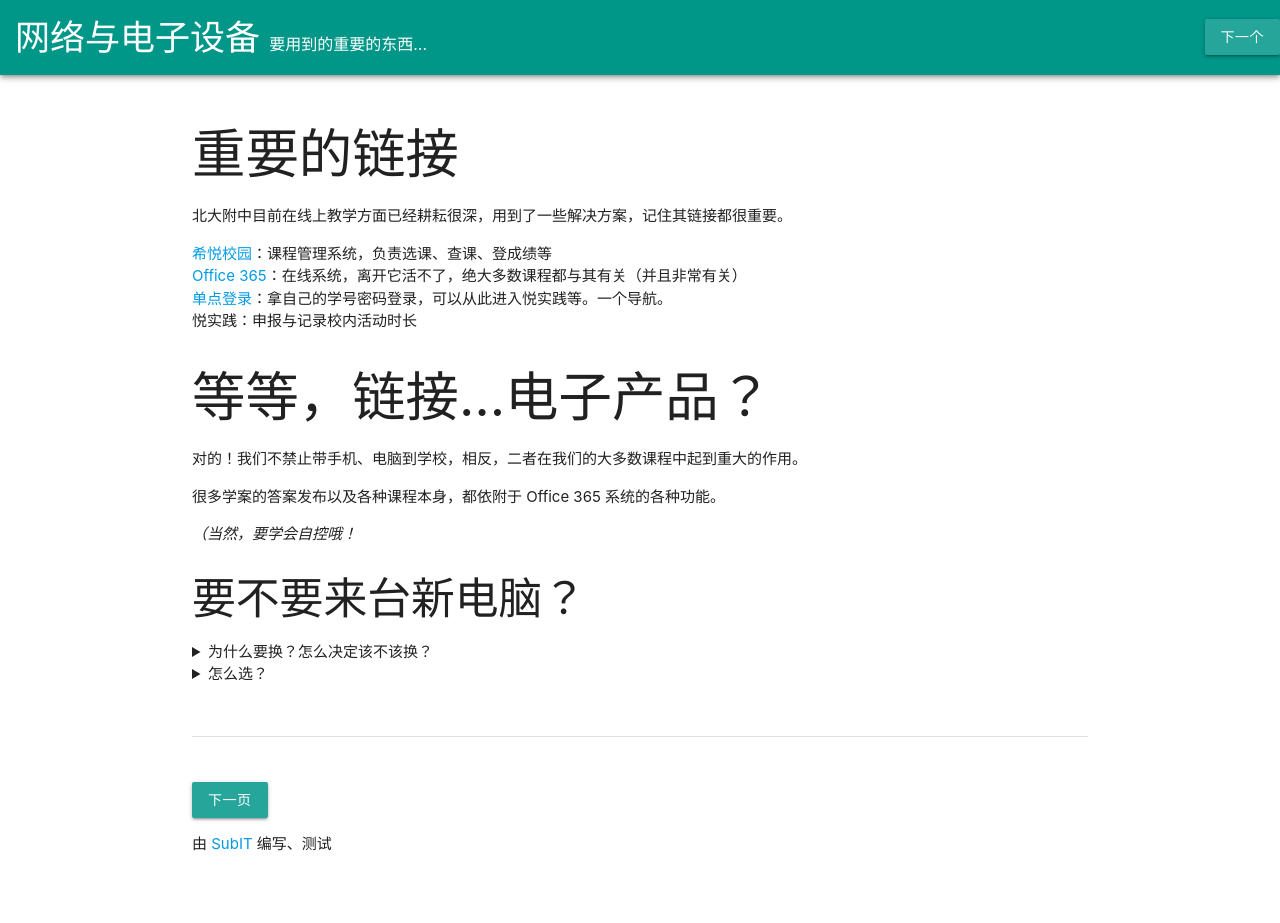
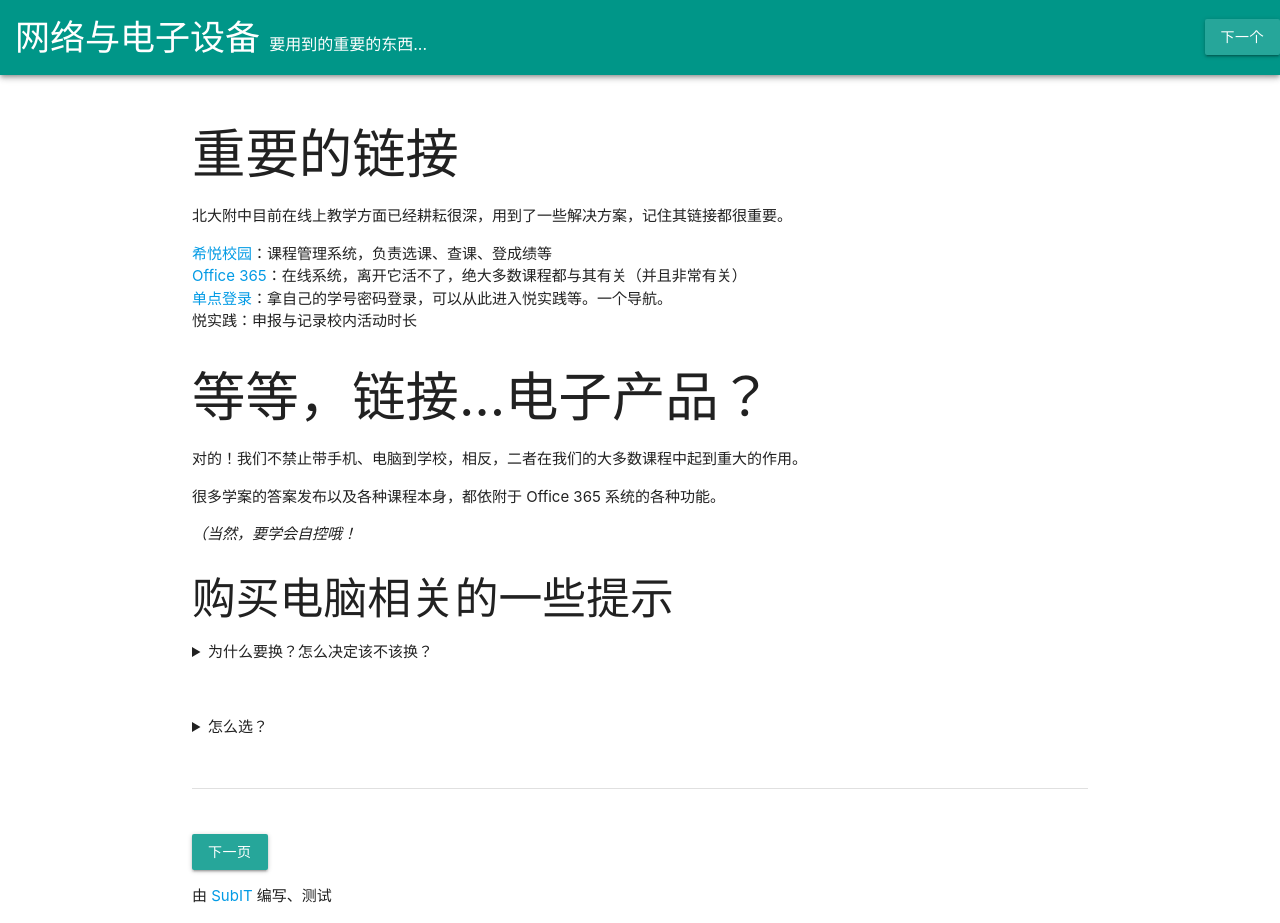
Before and after one commit to pkuschool/intro, a Jekyll site: the page built from 04-E-tech.md, in a window 1280 px wide. Built offline with Jekyll 4.4.1, drawn with Linux system fonts in a browser that asks for light colours; nearby versions of some CDN libraries; our own code applies the rules of GitHub Pages for plain Markdown files; before the commit the page ends 900 px from its top, so only the background shows below that.

Commit message:
Update 04-E-tech.md

```diff
--- a/04-E-tech.md
+++ b/04-E-tech.md
@@ -26,23 +26,23 @@ author:
 
 *（当然，要学会自控哦！*
 
-### 要不要来台新电脑？
+### 购买电脑相关的一些提示
 
 <details>
   <summary>为什么要换？怎么决定该不该换？</summary>
-    <h2 id="因为用的多">因为：用的多？</h2>
+    <h4 id="因为用的多">因为：用的多？</h4>
     <p>对于想要换电脑的学生和家长而言，这个是一个很重要的因素</p>
     <p>在北大附中，电脑是一种很重要的东西；日常写文案（尤其是写作课）需要、上课很多情况下需要、技术课程几乎必须要、用于访问 O365 必须要。</p>
     <p>可以这么说：</p>
     <ul>
         <li>在北大附中，不带电脑，你活不下去的。</li>
     </ul>
-    <h2 id="因为可能会影响学习">因为：可能会影响学习？</h2>
+    <h4 id="因为可能会影响学习">因为：可能会影响学习？</h4>
     <p>这里的“影响学习”指的<strong>不是电脑本身影响学习</strong>，<br>
         是电脑的本身使用状况会影响你的学习状态和心情。<br>
         如果你的电脑用的很顺，就不会有相关&quot;debuff&quot;，而如果你的电脑不符合你的需要或者卡出翔抑或是屏幕垃圾，就会导致心情不好继而导致学习成绩下降。</p>
     <p>强烈建议：至少这次不要吝啬为孩子（或自己）选择一个好用的笔记本电脑。</p>
-    <h3 id="哪种一定该换满足任意一条即可">哪种一定该换（满足任意一条即可）</h3>
+    <h5 id="哪种一定该换满足任意一条即可">哪种一定该换（满足任意一条即可）</h5>
     <ul>
         <li>机型距离发布 5 年以上</li>
         <li>重量超过 2kg 的非游戏本</li>
@@ -57,34 +57,34 @@ author:
             </ul>
         </li>
     </ul>
-    <h3 id="哪种不建议带到学校">哪种不建议带到学校</h3>
+    <h5 id="哪种不建议带到学校">哪种不建议带到学校</h5>
     <ul>
         <li>重量超过 2kg 的任何笔记本电脑（习武之人可以忽略）</li>
         <li>台式机、一体机（当然！）</li>
     </ul>
-    <h3 id="哪种完全没问题不用考虑直接带过来">哪种完全没问题，不用考虑，直接带过来</h3>
+    <h5 id="哪种完全没问题不用考虑直接带过来">哪种完全没问题，不用考虑，直接带过来</h5>
     <ul>
         <li>近两年发布的超极本、全能本（即搭载MX150、MX250或类似显卡）</li>
         <li>运行 Windows 10</li>
         <li>内存 ≥ 8G</li>
         <li>价格高于 ￥8000</li>
     </ul>
-    <h2 id="因为性能">因为：性能？</h2>
-    <p>在北大附中，你有无尽的可能，你可能会上手很多额外的、从未做过的工作，这些都会对计算机的CPU与显卡性能有一定的挑战。</p>
+    <h4 id="因为性能">因为：性能？</h4>
+    <p>在北大附中，你有无尽的可能性，你可能会上手很多额外的、从未做过的工作，这些都会对计算机的CPU与显卡性能有一定的挑战。</p>
     <p>但是在实际上手之前无法预料，所以先知道“买新不买旧”即可。</p>
-    <h2 id="因为笔记">因为：笔记？</h2>
+    <h4 id="因为笔记">因为：笔记？</h4>
     <p>在校内的 O365 系统之下，OneNote + 触控笔 + 触摸屏 笔记大法很爽的！</p>
 </details>
-
+<br>
 <details>
   <summary>怎么选？</summary>
  <p>既然刚才都说了为什么要换、在什么情况下要换了，这里讲的就是——怎么寻找一个合适的、正常的的电脑以及相关基础知识。<br>
         本文章仅针对笔记本电脑。</p>
-    <h2 id="禁止去实体店买">禁止去实体店买</h2>
+    <h4 id="禁止去实体店买">禁止去实体店买</h4>
     <p>按经验来讲，小白在那里会被宰的。很可能被被“狸猫换太子”，或者被诱导到其他更烂的机型。<br>
         所以，<strong>纯小白禁止去实体店买</strong>。</p>
     <p>然后，有些小伙伴可能想买高端笔记本电脑，直接就去找 Macbook 系列了。先别急，等我说完——</p>
-    <h2 id="Mac-不要盲目购买">Mac 不要盲目购买</h2>
+    <h4 id="Mac-不要盲目购买">Mac 不要盲目购买</h4>
     <p>近几个版本的 Macbook 均有一些问题，不管是硬件上的还是纯粹的智商税问题，都有。<br>
         几条建议：</p>
     <ul>
@@ -105,10 +105,10 @@ author:
     </ul>
     <p>总之，如果对 macOS 没有很大的需求，<strong>不建议购买</strong>。<br>
         也不建议买来装 Windows，这样买<em>没有什么意义</em>，没有 iOS 与 macOS 的联动功能</p>
-    <h2 id="别考虑只用-iPad">别考虑只用 iPad</h2>
+    <h4 id="别考虑只用-iPad">别考虑只用 iPad</h4>
     <p>首先，我的观点：iPad <strong>不应该是</strong> 北大附中使用的生产力工具，不能作为主要机使用。<br>
         由于鼠标支持十分的鶸、相关 Office 365 软件功能较弱、扩展性极弱等弱点，<em>强烈</em>不建议作为唯一的替代其他的笔记本的电子产品。</p>
-    <h2 id="砸钱进去">砸钱进去！</h2>
+    <h4 id="砸钱进去">砸钱进去！</h4>
     <p>一般来讲，笔记本的价格梯度远远高于手机（当然，iPhone 除外）；事实上，约5000元价位的机器只是相对中端的机器；且一般来讲，<strong>价格越高，体验更好</strong>。</p>
     <p>虽然价格更高并不能带来更好的硬件性能，但会带来：</p>
     <ul>
@@ -119,18 +119,18 @@ author:
         <li>（可能也有）同样的硬件，更好的性能发挥</li>
     </ul>
     <p>为了你将长时间使用的这台笔记本电脑的使用的顺畅性，建议往里砸钱，越高越好。</p>
-    <h2 id="三思而后行">三思而后行！</h2>
+    <h4 id="三思而后行">三思而后行！</h4>
     <p>看中某个型号之后，请先进行以下步骤再做出决定：</p>
     <ol>
         <li>先仔细看一遍官网参数</li>
         <li>再去网上搜相关评测，权衡利弊</li>
         <li>最后，如有条件，建议去品牌实体店（而非电脑城）接触一下（但是不买！）</li>
     </ol>
-    <h2 id="二合一设备怎么样">二合一设备怎么样？</h2>
+    <h4 id="二合一设备">二合一设备</h4>
     <p>近年以来，多个厂商已经推出了多款二合一设备（一般为平板 + 软键盘可插拔形态）。<br>
         其便捷性十分优秀，并且有充足的配件支持（如手写笔）；<br>
-        由于其本身形态，性能发挥会略弱于（或者显著弱于，当处理器后缀是Y时）传统的笔记本电脑。</p>
-
+        由于其本身形态，性能发挥可能会略弱于（或者显著弱于，当处理器后缀是Y时）同配置的传统的笔记本电脑。</p>
+  <br>
   <details><summary>想知道更多吗...？</summary>
     <p>电脑之间的参数比较多，且其细节也是非常多。在这里简单说一下各参数的意义（以及重点的不能买参数，以“黑名单”标记</p>
     <ul>
```
